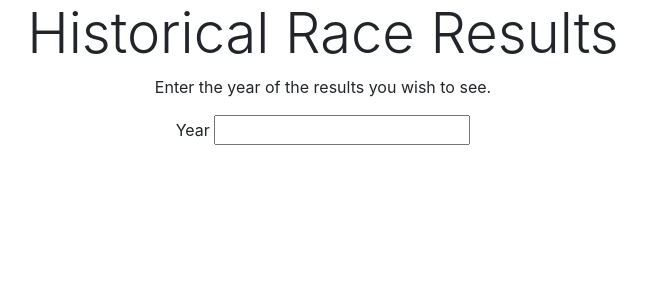
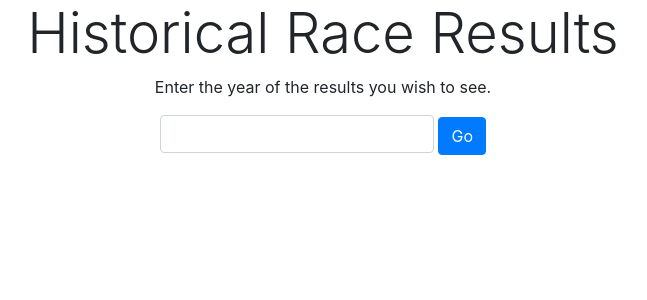
Before and after one commit to jaykybert/F1STATS, a Flask app: page /year-select in a window 1280 px wide. Shown: the part 56-356 px from the top of the page, without its empty margins (317-964 px from the left). Run offline with Flask 2, Linux system fonts and the light colour scheme; some libraries are stand-ins or nearby versions.

Commit message:
Visual updates to input page.

```diff
--- a/F1STATS/templates/year_select.html
+++ b/F1STATS/templates/year_select.html
@@ -6,13 +6,17 @@
             <h2 class="display-4">Historical Race Results</h2>
             <p>Enter the year of the results you wish to see.</p>
 
+
             <form action="{{ url_for('index') }}">
-                <label>Year
-                    <input type="text" name="year"/>
+                <label>
+                    <input type="text" class="form-control text-center" name="year"/>
+                </label>
+                <label>
+                    <input type="button" class="btn btn-primary" value="Go"/>
                 </label>
             </form>
+
         </div>
-
     </div>
 
 
```
